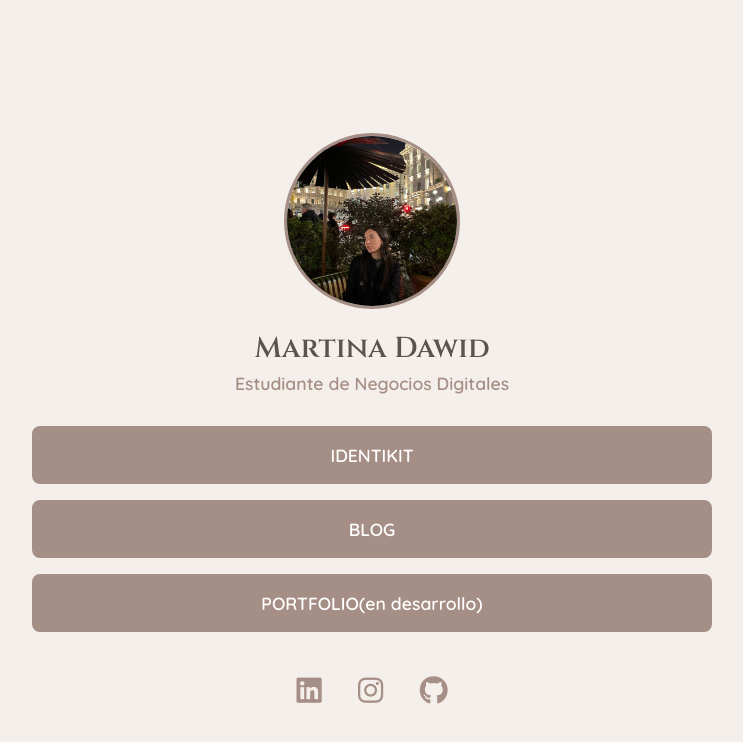
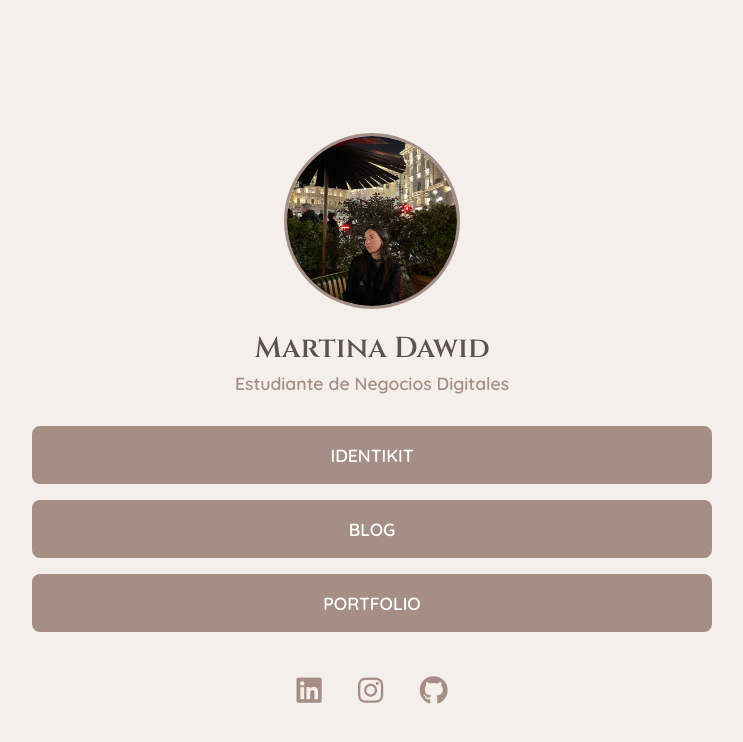
Before and after one commit to martudawid/linktree, a plain HTML site: page index.html in a window 1280 px wide. Shown: the whole page, without its empty margins (268-1011 px from the left). Drawn offline with Linux system fonts and the light colour scheme.

Commit message:
Update index.html

```diff
--- a/index.html
+++ b/index.html
@@ -117,7 +117,7 @@
     <div class="links-list">
         <a href="https://martudawid.github.io/identikit/index.html" target="_blank">IDENTIKIT</a>
         <a href=" https://martudawid.github.io/blog/index.html" target="_blank">BLOG</a>
-        <a href="#" target="_blank">PORTFOLIO(en desarrollo)</a>
+        <a href="https://martudawid.github.io/portfolio/" target="_blank">PORTFOLIO</a>
     </div>
 
         <div class="social-links">
```
